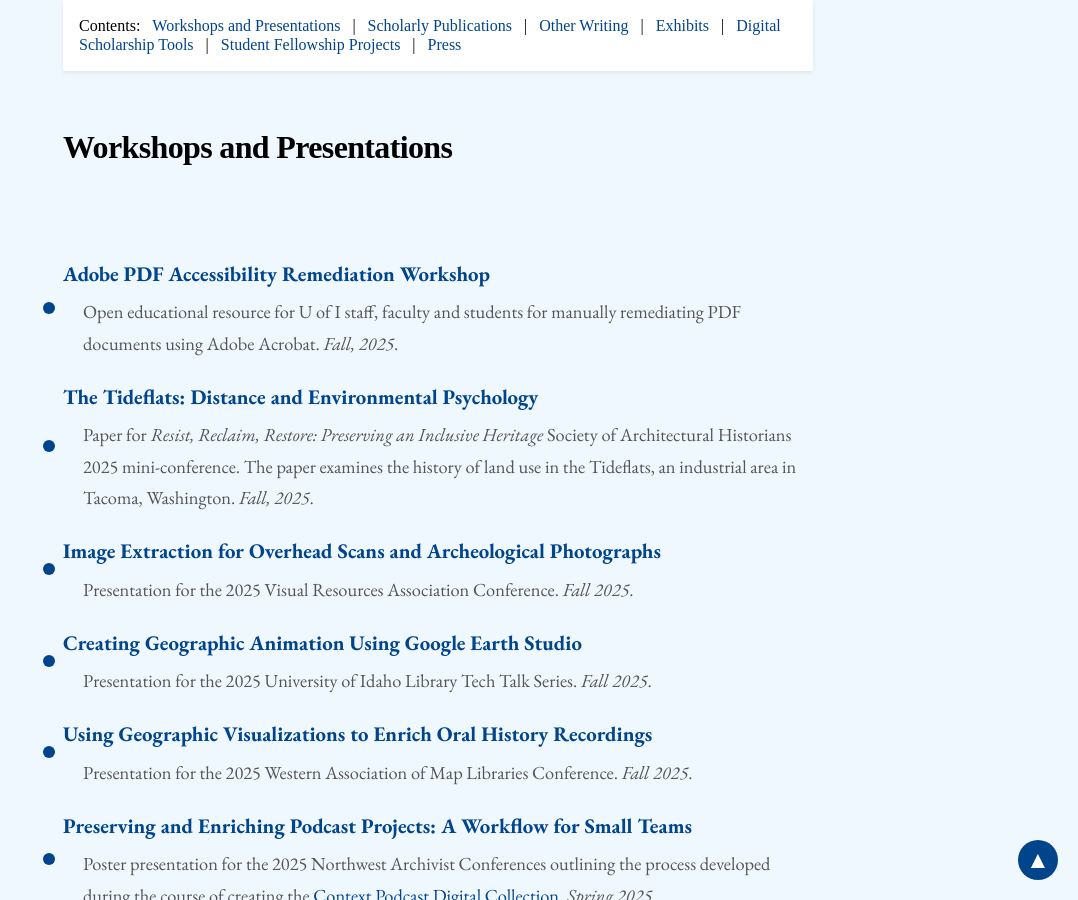
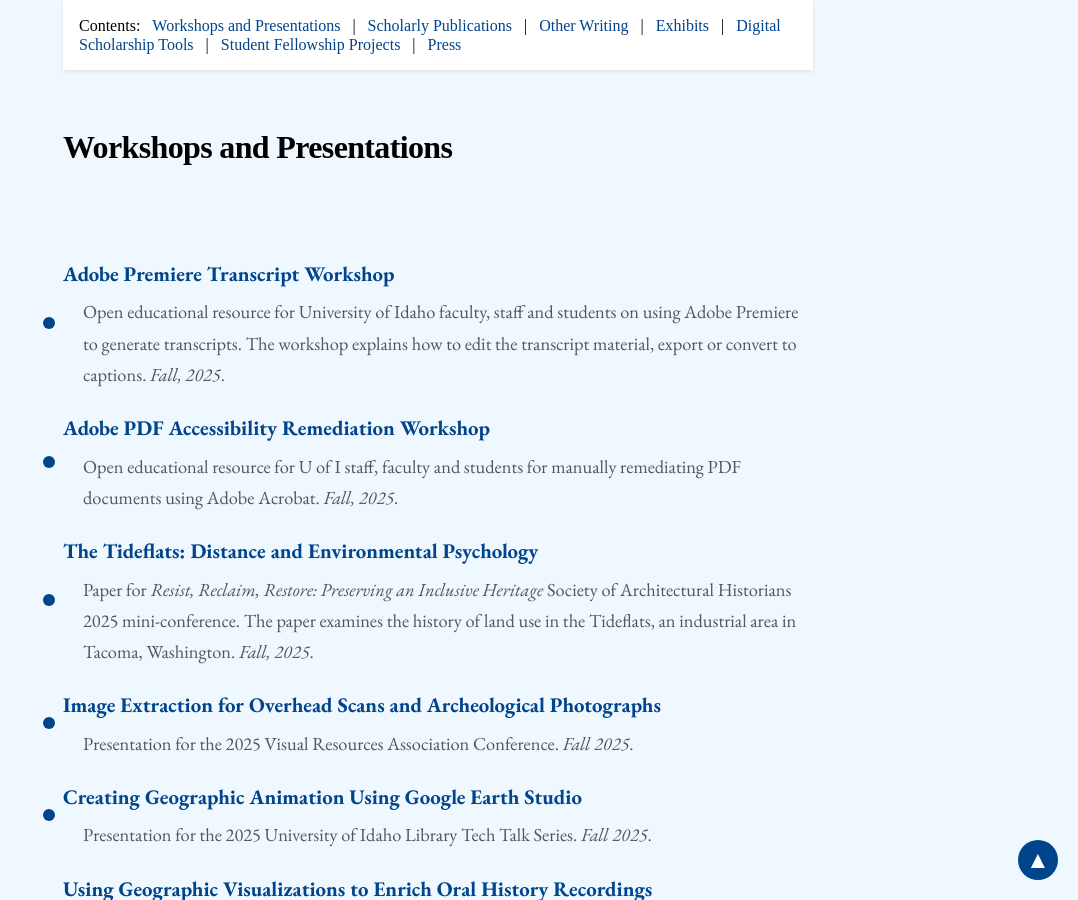
Before and after one commit to aweymo/base, a Jekyll site: the page built from index.md, in a window 1280 px wide and 900 px high, scrolled down 917 px. Shown: the whole window, without its empty margins (202-1280 px from the left). Built offline with Jekyll 4.4.1, drawn with Linux system fonts in a browser that asks for light colours; nearby versions of some CDN libraries; some web fonts are replaced.

Commit message:
update premiere

```diff
--- a/index.md
+++ b/index.md
@@ -44,6 +44,10 @@ Andrew Weymouth is the Digital Initiatives Librarian at University of Idaho. He
 ## Workshops and Presentations
 
 <ul class="triangle-list">
+    <li>
+        <a href="https://aweymo-ui.github.io/premiere_transcripts/" target="_blank" rel="noopener noreferrer">Adobe Premiere Transcript Workshop</a>
+        <span class="description">Open educational resource for University of Idaho faculty, staff and students on using Adobe Premiere to generate transcripts. The workshop explains how to edit the transcript material, export or convert to captions. <i>Fall, 2025</i>.</span>
+    </li>
     <li>
         <a href="https://aweymo-ui.github.io/remediate_pdfs/" target="_blank" rel="noopener noreferrer">Adobe PDF Accessibility Remediation Workshop</a>
         <span class="description">Open educational resource for U of I staff, faculty and students for manually remediating PDF documents using Adobe Acrobat. <i>Fall, 2025</i>.</span>
```
Also changed, not shown: cv.md (+3 -0 lines).
